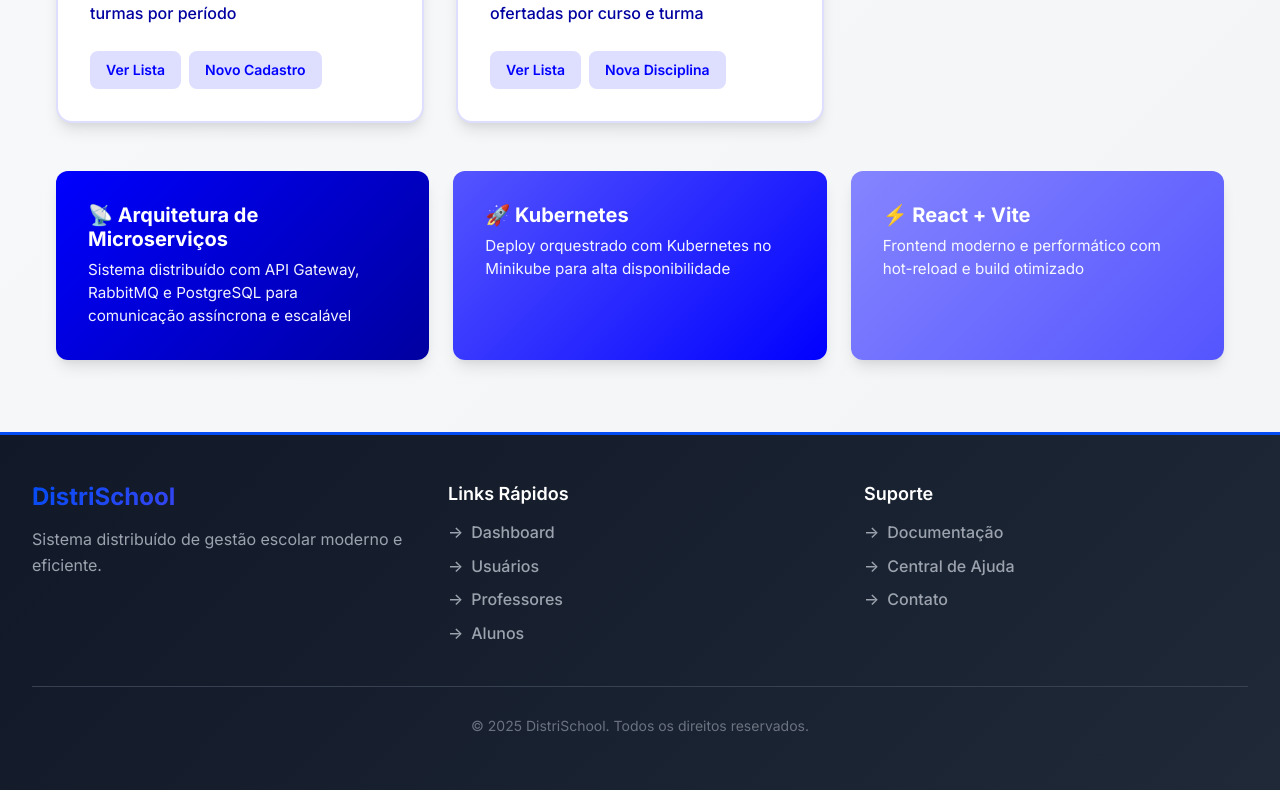
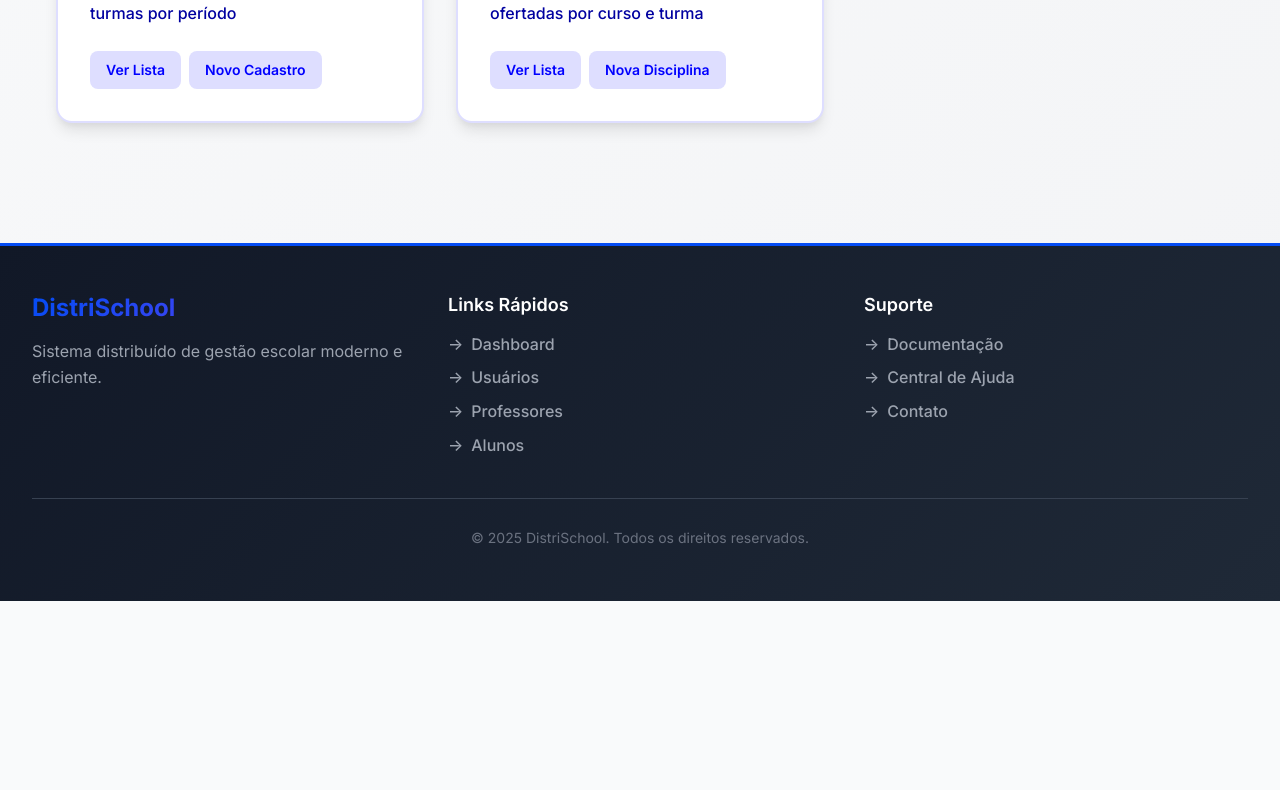
Before and after one commit to bmatox/distri-school, a React (Vite) app in the folder frontend/: page / in a window 1280 px wide. Shown: the part 1025-1815 px from the top of the page. After the commit the page ends 1626 px from the top, so only its background shows below. Built offline with nearby package versions, Linux system fonts and the light colour scheme; no server answers; sample sign-in values are in the browser's storage.

Commit message:
feat: remove informações do painel do administrador

```diff
--- a/frontend/src/pages/AdminDashboard.jsx
+++ b/frontend/src/pages/AdminDashboard.jsx
@@ -61,21 +61,6 @@ function AdminDashboard() {
           </div>
         </Link>
       </div>
-
-      <div className="dashboard-info">
-        <div className="info-card">
-          <h3>📡 Arquitetura de Microserviços</h3>
-          <p>Sistema distribuído com API Gateway, RabbitMQ e PostgreSQL para comunicação assíncrona e escalável</p>
-        </div>
-        <div className="info-card">
-          <h3>🚀 Kubernetes</h3>
-          <p>Deploy orquestrado com Kubernetes no Minikube para alta disponibilidade</p>
-        </div>
-        <div className="info-card">
-          <h3>⚡ React + Vite</h3>
-          <p>Frontend moderno e performático com hot-reload e build otimizado</p>
-        </div>
-      </div>
     </div>
   );
 }
```
